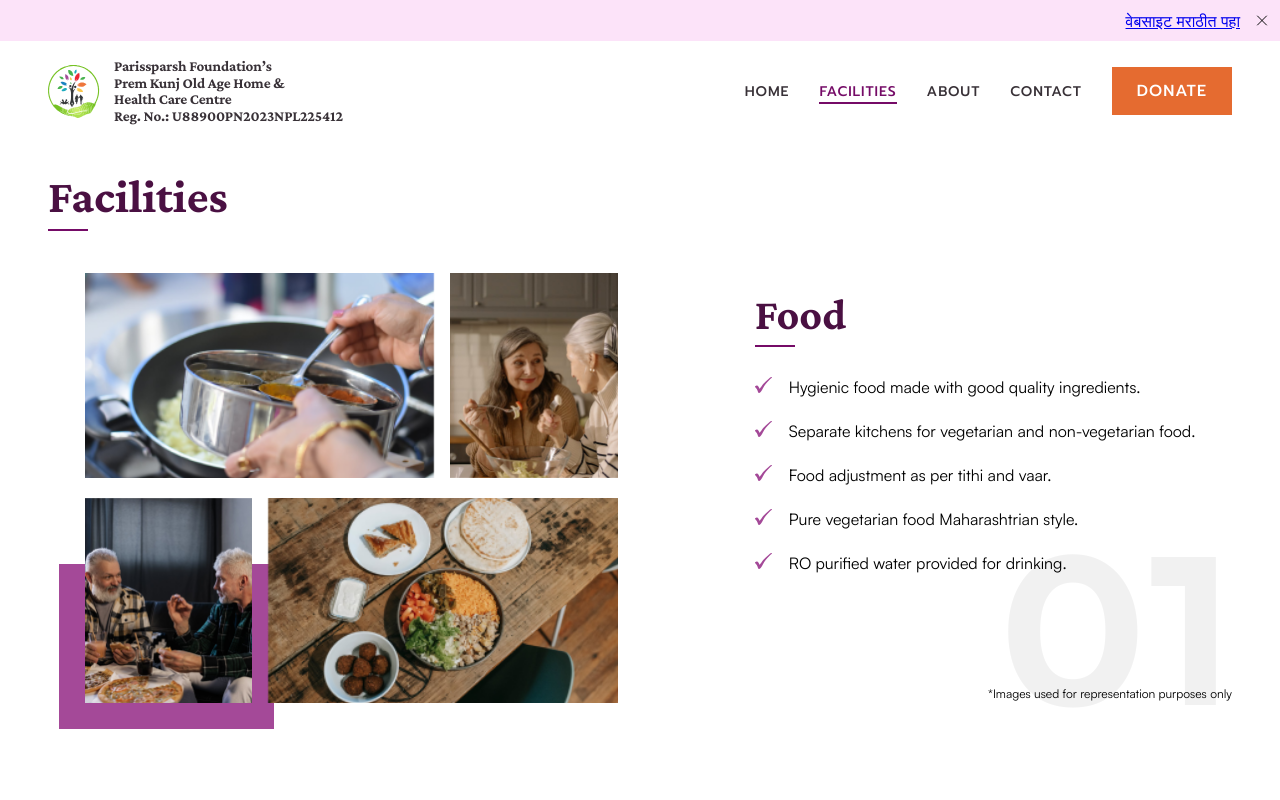
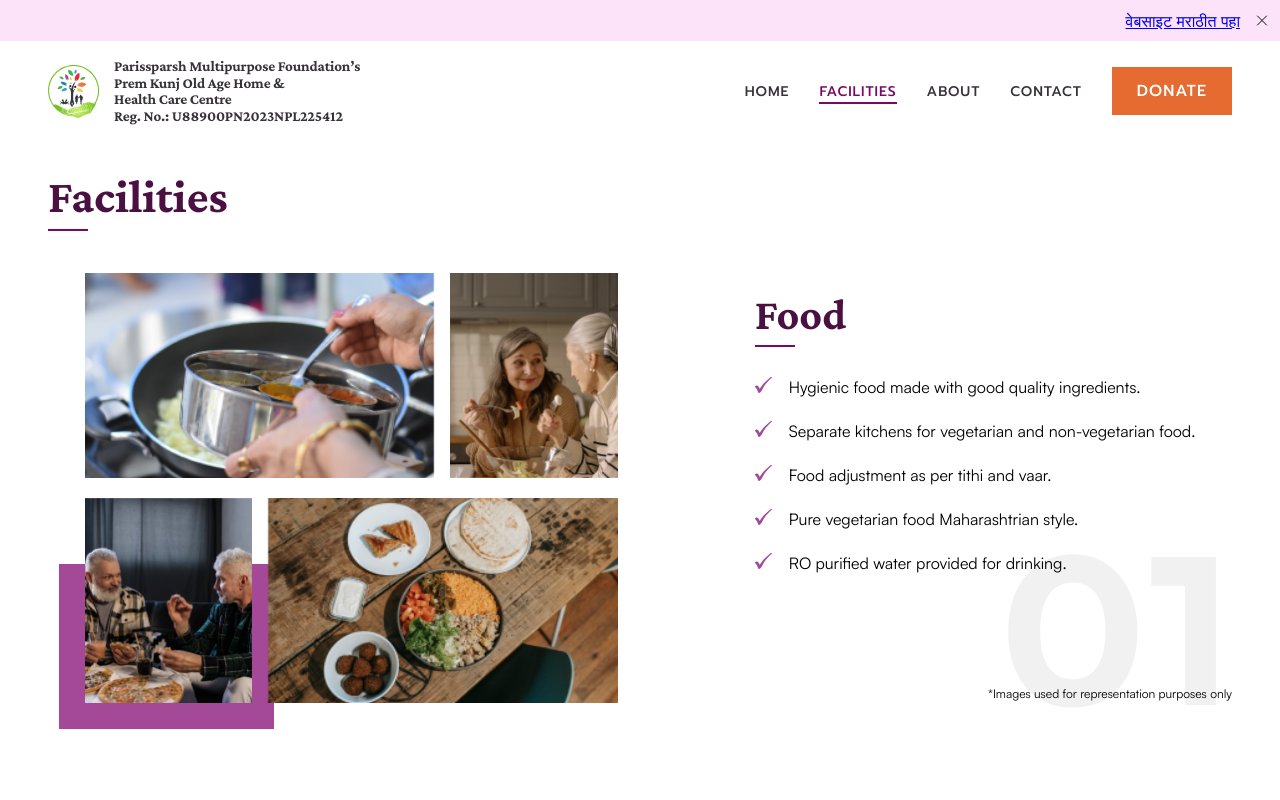
Before and after one commit to nain1209/parissparsh, a Next.js app: page /en/facilities in a window 1280 px wide. Shown: the top 800 px of the page. Built offline with nearby package versions, Linux system fonts and the light colour scheme.

Commit message:
Update title text and logo text

```diff
--- a/messages/en.json
+++ b/messages/en.json
@@ -1,12 +1,12 @@
 {
 	"home": {
-		"title": "Parissparsh Foundation’s Prem Kunj Old Age Home at Ulhasnagar",
-		"metaTitle": "Parissparsh Foundation’s Prem Kunj Old Age Home at Ulhasnagar",
+		"title": "Parissparsh Multipurpose Foundation’s Prem Kunj Old Age Home at Ulhasnagar",
+		"metaTitle": "Parissparsh Multipurpose Foundation’s Prem Kunj Old Age Home at Ulhasnagar",
 		"metaDescription": "One of the best old age homes and care center in Ulhasnagar"
 	},
 	"menu": {
 		"logoText": {
-			"part1": "Parissparsh Foundation’s",
+			"part1": "Parissparsh Multipurpose Foundation’s",
 			"part2": "Prem Kunj Old Age Home &",
 			"part3": "Health Care Centre",
 			"registrationNumber": "Reg. No.: U88900PN2023NPL225412"
--- a/messages/mr.json
+++ b/messages/mr.json
@@ -1,12 +1,12 @@
 {
 	"home": {
-		"title": "परिस्पर्श फाउंडेशनचे प्रेमकुंज वृद्धाश्रम आणि आरोग्य सेवा केंद्र",
-		"metaTitle": "परिस्पर्श फाउंडेशनचे प्रेमकुंज वृद्धाश्रम आणि आरोग्य सेवा केंद्र",
-		"metaDescription": "परिसस्पर्श फाउंडेशनचे प्रेमकुंज वृद्ध सेवा केंद्र | वृद्धाश्रम | निवृत्ती घर"
+		"title": "परिसस्पर्श मल्टीपर्पज फाउंडेशनचे प्रेमकुंज वृद्धाश्रम आणि आरोग्य सेवा केंद्र",
+		"metaTitle": "परिसस्पर्श मल्टीपर्पज फाउंडेशनचे प्रेमकुंज वृद्धाश्रम आणि आरोग्य सेवा केंद्र",
+		"metaDescription": "परिसस्पर्श मल्टीपर्पज फाउंडेशनचे प्रेमकुंज वृद्ध सेवा केंद्र | वृद्धाश्रम | निवृत्ती घर"
 	},
 	"menu": {
 		"logoText": {
-			"part1": "परिस्पर्श फाउंडेशनचे",
+			"part1": "परिसस्पर्श मल्टीपर्पज फाउंडेशनचे",
 			"part2": "प्रेमकुंज वृद्धाश्रम आणि ",
 			"part3": "आरोग्य सेवा केंद्र",
 			"registrationNumber": "रजि. क्र. : U88900PN2023NPL225412"
--- a/src/_components/Facilities/Facilities.js
+++ b/src/_components/Facilities/Facilities.js
@@ -186,6 +186,10 @@ const Facilities = () => {
 
 	const facilitiesList = locale === 'en' ? facilitiesListEng : facilitiesListMarathi;
 	const heading = locale === 'en' ? 'Facilities' : 'सुविधा';
+	const disclaimer =
+		locale === 'en'
+			? 'Images used for representation purposes only'
+			: 'केवळ प्रतिनिधित्वासाठी वापरल्या गेलेल्या प्रतिमा';
 	return (
 		<Wrapper>
 			<H2>{heading}</H2>
@@ -198,7 +202,7 @@ const Facilities = () => {
 								<H3>{facility.title}</H3>
 								<List list={facility.list} />
 								<Number>{(index + 1).toString().padStart(2, '0')}</Number>
-								{index % 2 == 0 ? <Disclaimer>*Images used for representation purposes only</Disclaimer> : null}
+								{index % 2 == 0 ? <Disclaimer>*{disclaimer}</Disclaimer> : null}
 							</div>
 						</InfoWrapper>
 					);
```
